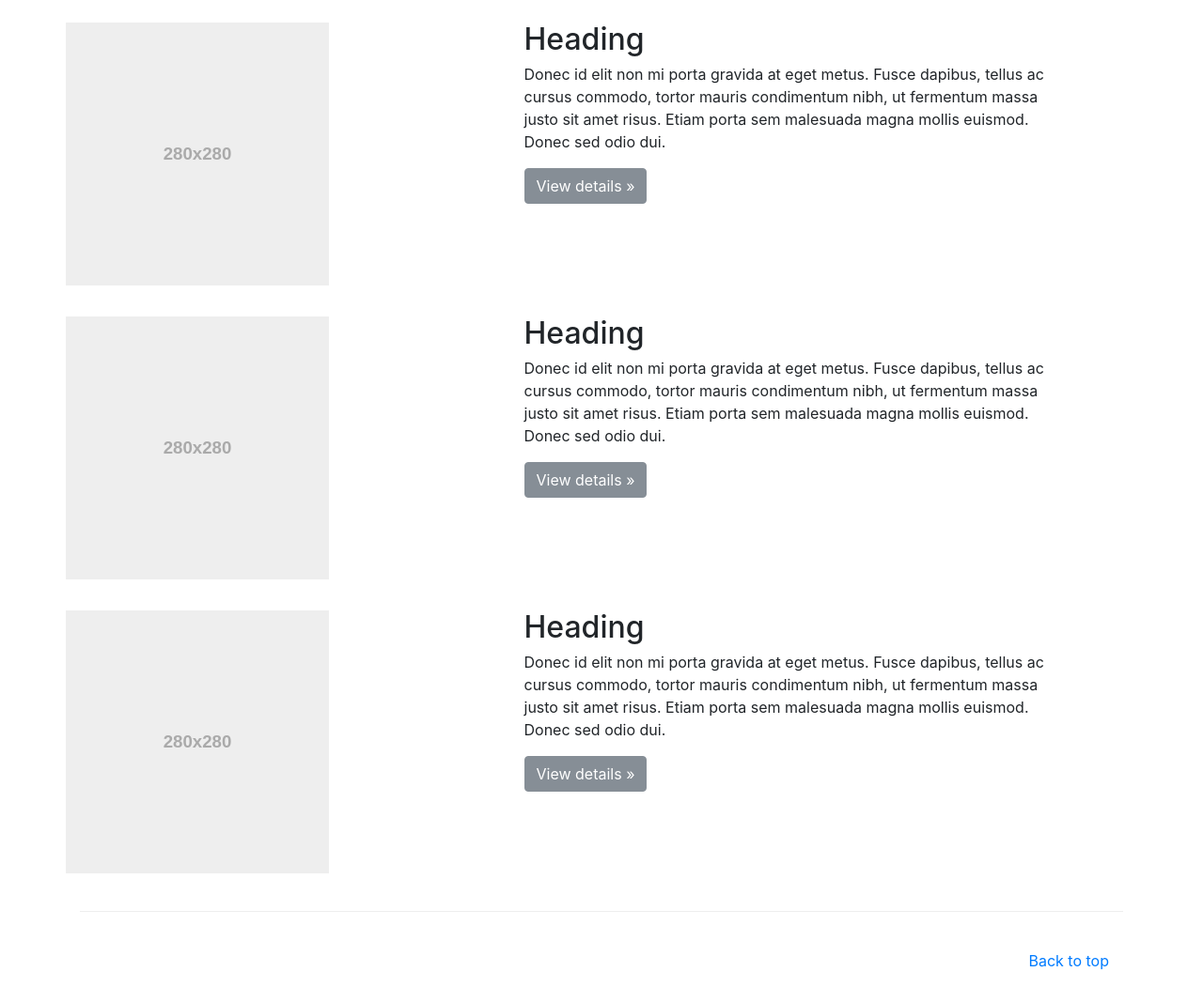
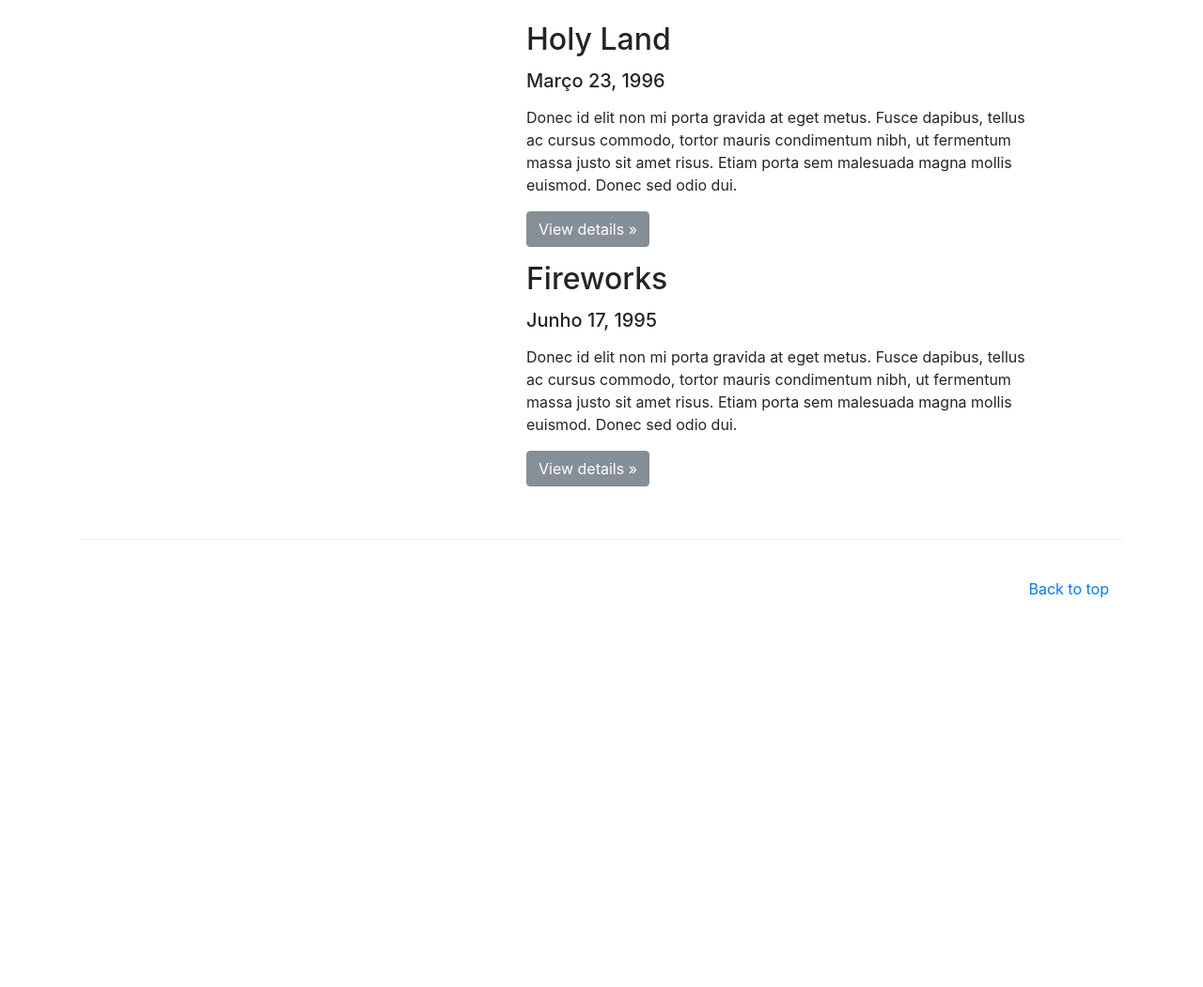
Before and after one commit to evandrolrff/distribuidosDjango, a Django app: page /albuns/ in a window 1280 px wide. Shown: the part 56-1107 px from the top of the page at 94% size. After the commit the page ends 693 px from the top, so only its background shows below. Run offline with Django 3.2, Linux system fonts and the light colour scheme; data comes from the database, SQL or seed files in the repository; both versions use the stored data as it was after the commit; some libraries are stand-ins or nearby versions.

Commit message:
Dynamically adding stuff

```diff
--- a/distribuidos/albuns/models.py
+++ b/distribuidos/albuns/models.py
@@ -6,6 +6,7 @@
     nome = models.CharField(max_length=255)
     data_lancamento = models.DateField(blank=True, null=True)
     banda = models.CharField(max_length=255)
+    image_src = models.CharField(max_length=255, null=True)
 
     def __str__(self):
         return self.nome
--- a/distribuidos/albuns/templates/albuns/list_albuns.html
+++ b/distribuidos/albuns/templates/albuns/list_albuns.html
@@ -1,44 +1,25 @@
 {% extends 'albuns/page_index.html' %} {% block content %}
-<div class="row row-offcanvas row-offcanvas-left">
+{% if albuns %}
+  {% for album in albuns %}
   <div class="row featurette">
       <div class="col-6 col-lg-6 order-md-2">
-            <h2>Heading</h2>
+          <h2>{{ album.nome }}</h2>
+          <p><h5>{{ album.data_lancamento }}</h5></p>
           <p>Donec id elit non mi porta gravida at eget metus. Fusce dapibus, tellus ac cursus commodo, tortor mauris condimentum
               nibh, ut fermentum massa justo sit amet risus. Etiam porta sem malesuada magna mollis euismod. Donec sed
               odio dui. </p>
           <p><a class="btn btn-secondary" href="#" role="button">View details &raquo;</a></p>
       </div>
       <div class="col-md-5 order-md-1">
-            <img class="featurette-image img-fluid mx-auto" data-src="holder.js/280x280/auto" alt="Generic placeholder image">
+          <img class="featurette-image img-fluid mx-auto" data-src= {{ albuns.image_src }} alt="Generic placeholder image">
       </div>
   </div>
 
-    <hr class="featurette-divider">
-    <div class="row featurette">
-        <div class="col-6 col-lg-6 order-md-2">
-            <h2>Heading</h2>
-            <p>Donec id elit non mi porta gravida at eget metus. Fusce dapibus, tellus ac cursus commodo, tortor mauris condimentum
-                nibh, ut fermentum massa justo sit amet risus. Etiam porta sem malesuada magna mollis euismod. Donec sed
-                odio dui. </p>
-            <p><a class="btn btn-secondary" href="#" role="button">View details &raquo;</a></p>
-        </div>
-        <div class="col-md-5 order-md-1">
-            <img class="featurette-image img-fluid mx-auto" data-src="holder.js/280x280/auto" alt="Generic placeholder image">
-        </div>
-    </div>
 
-    <hr class="featurette-divider">
-    <div class="row featurette">
-        <div class="col-6 col-lg-6 order-md-2">
-            <h2>Heading</h2>
-            <p>Donec id elit non mi porta gravida at eget metus. Fusce dapibus, tellus ac cursus commodo, tortor mauris condimentum
-                nibh, ut fermentum massa justo sit amet risus. Etiam porta sem malesuada magna mollis euismod. Donec sed
-                odio dui. </p>
-            <p><a class="btn btn-secondary" href="#" role="button">View details &raquo;</a></p>
-        </div>
-        <div class="col-md-5 order-md-1">
-            <img class="featurette-image img-fluid mx-auto" data-src="holder.js/280x280/auto" alt="Generic placeholder image">
-        </div>
-    </div>
+  {% endfor %}
+{% else %}
+  Nenhum registro.
+{% endif %}
+
 </div>
 {% endblock %}
--- a/distribuidos/albuns/views.py
+++ b/distribuidos/albuns/views.py
@@ -7,7 +7,16 @@
     return render(request, 'albuns/index.html', {})
 
 def list_albuns(request):
-    return render(request, 'albuns/list_albuns.html', {})
+    albuns = Albuns.objects.all()
+    context = {
+        'albuns' : albuns,
+    }
+    return render(request, 'albuns/list_albuns.html', context)
 
 def list_musicas(request):
-    return render(request, 'albuns/list_musicas.html', {})
+    musicas = Musica.objects.all()
+    context = {
+        'musicas': musicas,
+    }
+
+    return render(request, 'albuns/list_musicas.html', context)
```
Also changed, not shown: distribuidos/albuns/templates/albuns/list_musicas.html (+21 -2 lines), distribuidos/albuns/migrations/0002_auto_20171010_0853.py (added), distribuidos/db.sqlite3. Lines whose indentation alone changed are shown as unchanged.
